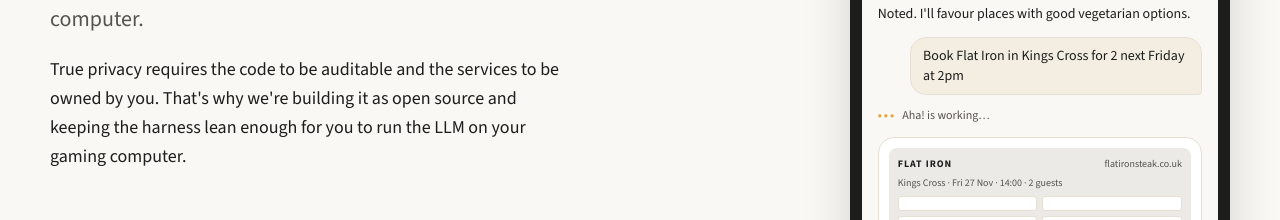
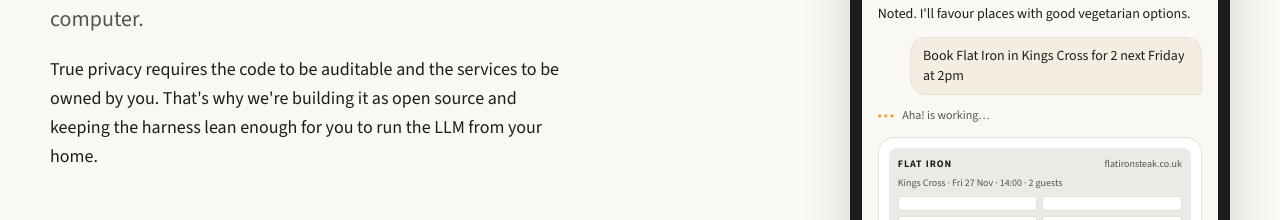
Before and after one commit to axxlabs/aha, a plain HTML site: page index.html in a window 1280 px wide. Shown: the part 322-542 px from the top of the page. Drawn offline with nearby package versions, Linux system fonts and the light colour scheme.

Commit message:
Landing page: run the LLM from your home
Co-Authored-By: Claude Opus 5.5 <noreply@anthropic.com>
Claude-Session: https://claude.ai/code/session_011rCLgadrhoTZyTrD991qMa

```diff
--- a/index.html
+++ b/index.html
@@ -40,7 +40,7 @@ footer{border-top:1px solid var(--line);padding:24px;text-align:center;font-size
 <div class="hero-text">
 <h1><span class="logo" aria-label="aha"><span aria-hidden="true">ah</span><span class="logo-a" aria-hidden="true">a<span class="logo-dot"></span></span></span><br>Private personal assistant</h1>
 <p class="lead">A truly private personal assistant running from your computer.</p>
-<p class="text">True privacy requires the code to be auditable and the services to be owned by you. That's why we're building it as open source and keeping the harness lean enough for you to run the LLM on your gaming computer.</p>
+<p class="text">True privacy requires the code to be auditable and the services to be owned by you. That's why we're building it as open source and keeping the harness lean enough for you to run the LLM from your home.</p>
 </div>
 <div id="chat" style="flex: 1 1 380px; display: flex; justify-content: center; min-width: 0">
 <div style="width: 380px; max-width: 100%; border-radius: 44px; background: #1D1D1B; padding: 12px; box-shadow: 0 30px 60px -20px rgba(29,29,27,0.35)">
```
